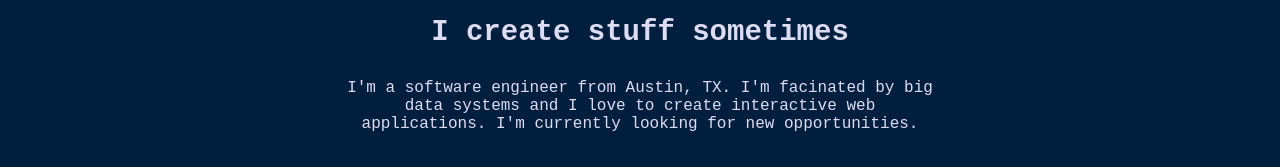
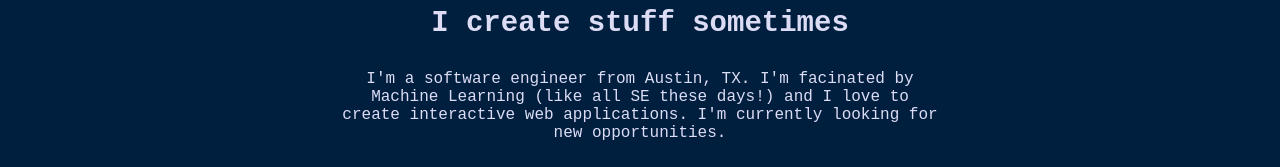
Before and after one commit to pikaachi/my-portfolio, a React (Create React App) app: page / in a window 1280 px wide. Shown: the part 441-608 px from the top of the page. Built offline with nearby package versions, Linux system fonts and the light colour scheme; no server answers.

Commit message:
update hero.js

```diff
--- a/src/pages/Hero.js
+++ b/src/pages/Hero.js
@@ -13,7 +13,7 @@ const Hero = () => {
       <div className='hero-content'>
         <h1>hi,  <span className="pika-name">pika</span> here.</h1>
         <h2>I create stuff sometimes</h2>
-        <p>I'm a software engineer from Austin, TX. I'm facinated by big data systems and
+        <p>I'm a software engineer from Austin, TX. I'm facinated by Machine Learning (like all SE these days!) and
           I love to create interactive web applications. I'm currently looking for new opportunities.
         </p>
         <a href="mailto:20dipikagiri21@gmail.com" className="hero-button">
```
